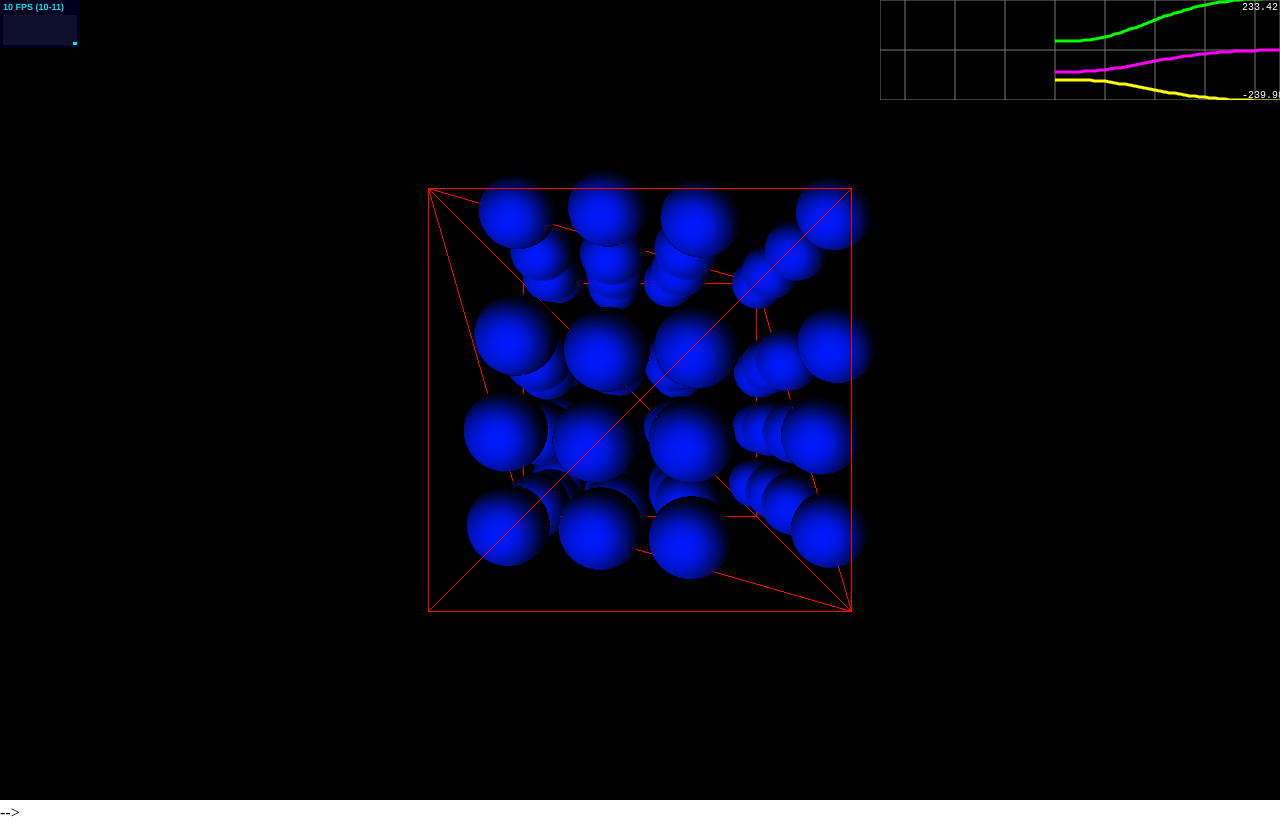
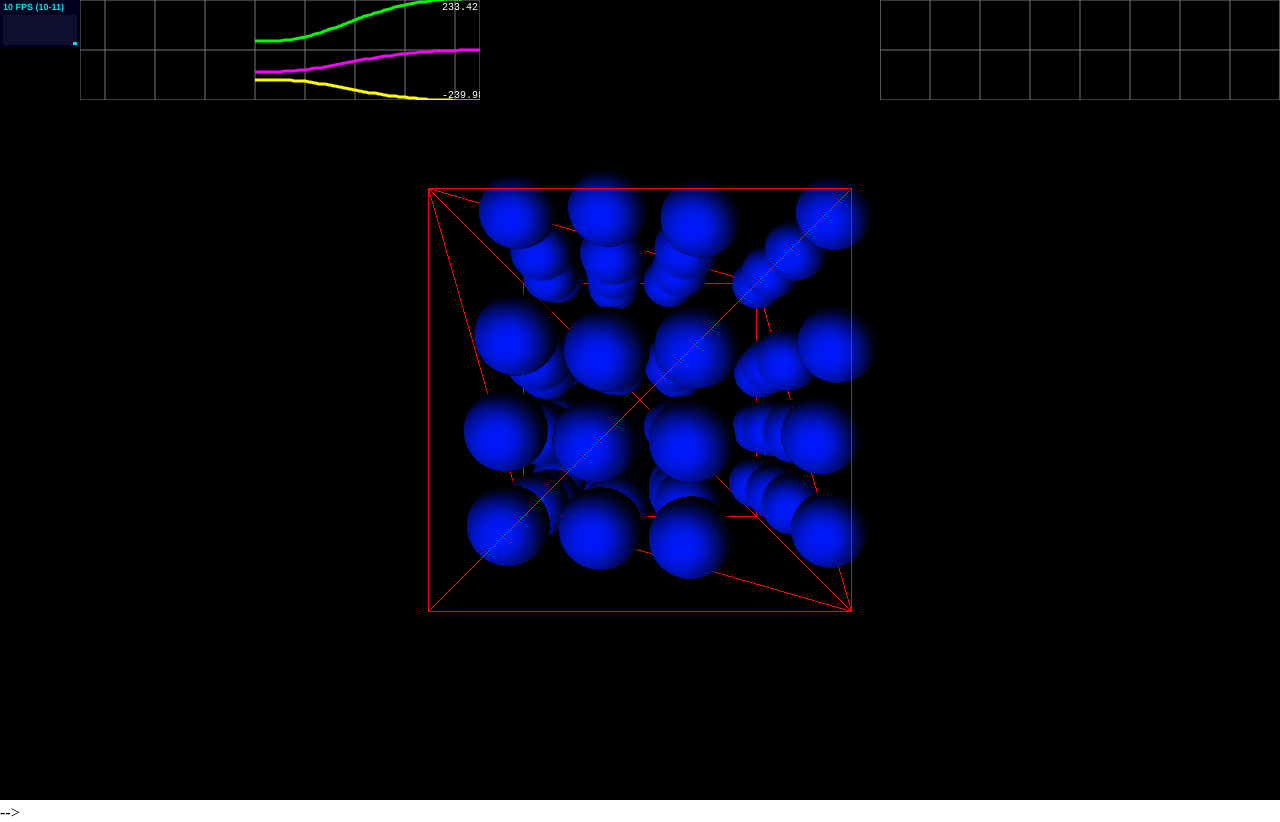
Before and after one commit to whitead/JSMD, a website: page html/index.html in a window 1280 px wide. Drawn offline with nearby package versions, Linux system fonts and the light colour scheme; files that its build step writes are made by us from their sources; animation ran at ten frames a second; files whose address does not match are found by name.

Commit message:
Added the layout for the temperature plot

```diff
--- a/assets/css/main.less
+++ b/assets/css/main.less
@@ -10,6 +10,13 @@ body {
 
 #chart {
        position:absolute;
+       right: 800px;
+       z-index: 99;
+}
+
+
+#tempchart{
+       position:absolute;
        right: 0px;
        z-index: 99;
 }
--- a/html/index.html
+++ b/html/index.html
@@ -12,6 +12,7 @@
     <body>
 
       <canvas id="chart" width="400" height="100"></canvas>
+      <canvas id="tempchart" width="400" height="100"></canvas>
       <div id="JSMD"></div>
 
       <script src="js/three.min.js"></script>
--- a/js/JSMD-Plot.js
+++ b/js/JSMD-Plot.js
@@ -1,4 +1,4 @@
-function update_plot(TE,KE,PE,chart) {
+function update_plot(TE,KE,PE,chart,tempchart) {
 
     var chart_data1 = chart.seriesSet[0].timeSeries;
     chart_data1.append(new Date().getTime(),TE);
@@ -6,17 +6,22 @@ function update_plot(TE,KE,PE,chart) {
     chart_data2.append(new Date().getTime(),KE);
     var chart_data3 = chart.seriesSet[2].timeSeries;
     chart_data3.append(new Date().getTime(),PE);
+    tempchart.streamTo(document.getElementById("tempchart"));
 }
 
 /*Adds new data to the plot*/
 function createTimeline() {
     var chart = new SmoothieChart();
+    var tempchart  = new SmoothieChart();
     var chart_data1 = new TimeSeries();
     chart.addTimeSeries(chart_data1, { strokeStyle:'rgb(255, 0, 255)', lineWidth: 3 });
     var chart_data2 = new TimeSeries();
     chart.addTimeSeries(chart_data2, {strokeStyle:'rgba(0, 255, 0, 1)', lineWidth:3 });
     var chart_data3 = new TimeSeries();
     chart.addTimeSeries(chart_data3, { strokeStyle: 'rgba(255,255,0,1)', lineWidth: 3 });
+    var temp = new TimeSeries();
+    tempchart.addTimeSeries(temp, { strokeStyle:'rgb(255, 0, 255)', lineWidth: 3 });
     chart.streamTo(document.getElementById("chart"), 500);
-    return chart;
+    tempchart.streamTo(document.getElementById("tempchart"), 500);
+    return [chart,tempchart];
 }
--- a/js/JSMD-Sim.js
+++ b/js/JSMD-Sim.js
@@ -32,8 +32,9 @@ function Sim(box_dim, viewwidth, viewheight) {
     this.kb=1;
     this.T=1;
     this.particle_radius = this.sigma * 150;
-    this.chart = createTimeline();
-
+    var a = createTimeline();
+    this.chart = a[0];
+    this.tempchart = a[1];
 
 
 
@@ -299,5 +300,5 @@ Sim.prototype.integrate=function(timestep){
 
 
 
-    update_plot(te,ke,pe,this.chart);
+    update_plot(te,ke,pe,this.chart, this.tempchart);
 }
```
